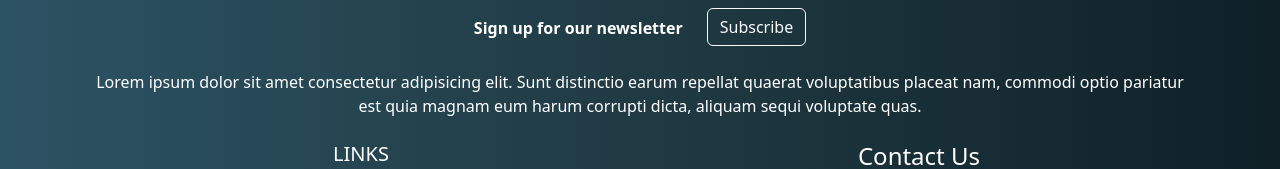
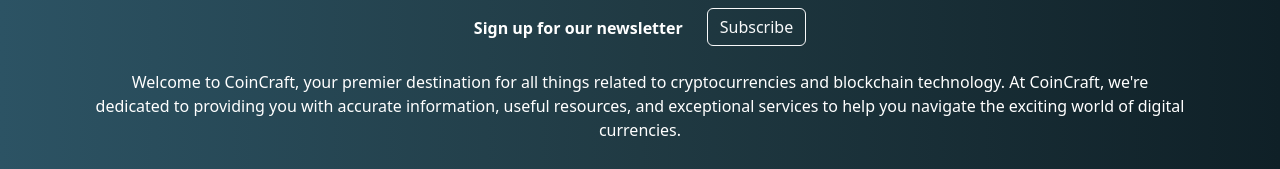
Before and after one commit to JayeshTapdiya12/CoinCraft, a React (Create React App) app: page /toploss in a window 1280 px wide. Shown: the part 452-621 px from the top of the page. Built offline with nearby package versions, Linux system fonts and the light colour scheme; no server answers; a web font is replaced by a local one.

Commit message:
some changes in Top Gainer and Top Losser

```diff
--- a/src/App.js
+++ b/src/App.js
@@ -1,6 +1,6 @@
 import { Route, Routes } from 'react-router-dom';
 // import './App.css';
-import { useState } from 'react';
+// import { useState } from 'react';
 import Exchanges from './Compoments/Exchanges';
 import Coindetails from './Compoments/Coindetails';
 import Coins from './Compoments/Coins';
@@ -18,7 +18,7 @@
 import TopGainer from './Compoments/TopGainer';
 import TopLoser from './Compoments/TopLoser';
 // import Loader from './Compoments/Loader';
-import Loader1 from './OtherPages/Loader1';
+// import Loader1 from './OtherPages/Loader1';
 
 function App() {
 
@@ -27,9 +27,9 @@
   //   window.scrollTo(0, 0);
   //   // console.log(location);
   // }, [location]);
-  const [loading, setLoading] = useState(true);
+  // const [loading, setLoading] = useState(true);
 
-  setTimeout(() => setLoading(false), 3100);
+  // setTimeout(() => setLoading(false), 3100);
   // useEffect(() => { });
 
   return (<>
--- a/src/Compoments/TopGainer.jsx
+++ b/src/Compoments/TopGainer.jsx
@@ -135,8 +135,8 @@
                                             </StyledTableCell>
                                             <StyledTableCell align="right">{row.symbol}</StyledTableCell>
                                             <StyledTableCell align="right"><img src={row.logo} alt={row.logo} width={"15px"} height={"15px"} /></StyledTableCell>
-                                            <StyledTableCell align="right">{row.price.toFixed(3)}</StyledTableCell>
-                                            <StyledTableCell align="right" style={profit ? { color: 'green' } : { color: 'red' }}>{profit ? "+" + row.price_change_24h.toFixed(3) : row.price_change_24h.toFixed(3)} </StyledTableCell>
+                                            <StyledTableCell align="right">$ {row.price.toFixed(3)}</StyledTableCell>
+                                            <StyledTableCell align="right" style={profit ? { color: 'green' } : { color: 'red' }}>$ {profit ? "+" + row.price_change_24h.toFixed(3) : row.price_change_24h.toFixed(3)} </StyledTableCell>
 
 
                                         </StyledTableRow>
--- a/src/Compoments/TopLoser.jsx
+++ b/src/Compoments/TopLoser.jsx
@@ -128,8 +128,8 @@
                                             </StyledTableCell>
                                             <StyledTableCell align="right">{row.symbol}</StyledTableCell>
                                             <StyledTableCell align="right"><img src={row.logo} alt={row.logo} width={"15px"} height={"15px"} /></StyledTableCell>
-                                            <StyledTableCell align="right" >{row.price.toFixed(3)}</StyledTableCell>
-                                            <StyledTableCell align="right" style={profit ? { color: 'red' } : { color: 'green' }}>{profit ? row.price_change_24h.toFixed(3) : "+ " + row.price_change_24h.toFixed(3)} </StyledTableCell>
+                                            <StyledTableCell align="right" >$ {row.price.toFixed(3)}</StyledTableCell>
+                                            <StyledTableCell align="right" style={profit ? { color: 'red' } : { color: 'green' }}>$ {profit ? row.price_change_24h.toFixed(3) : "+ " + row.price_change_24h.toFixed(3)} </StyledTableCell>
 
                                         </StyledTableRow>
                                     ))}
--- a/src/OtherPages/Footer/Footer.jsx
+++ b/src/OtherPages/Footer/Footer.jsx
@@ -3,8 +3,6 @@
 import {
     MDBFooter,
     MDBContainer,
-    MDBIcon,
-    MDBInput,
     MDBCol,
     MDBRow,
     MDBBtn
@@ -40,9 +38,7 @@
 
                     <section className='mb-4'>
                         <p>
-                            Lorem ipsum dolor sit amet consectetur adipisicing elit. Sunt distinctio earum repellat quaerat
-                            voluptatibus placeat nam, commodi optio pariatur est quia magnam eum harum corrupti dicta, aliquam
-                            sequi voluptate quas.
+                            Welcome to CoinCraft, your premier destination for all things related to cryptocurrencies and blockchain technology. At CoinCraft, we're dedicated to providing you with accurate information, useful resources, and exceptional services to help you navigate the exciting world of digital currencies.
                         </p>
                     </section>
 
```
